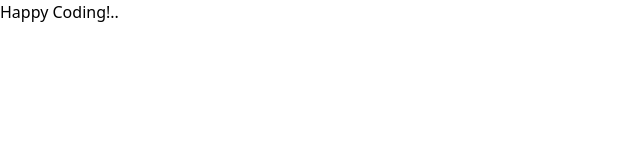
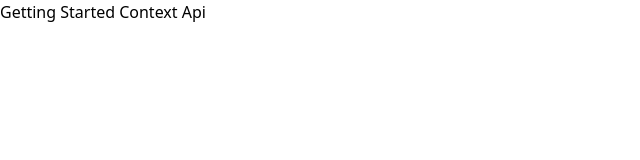
Before and after one commit to ayesharashid11/Code-with-React, a React (Vite) app: page / in a window 1280 px wide. Shown: the top 160 px of the page, without its empty margins (0-640 px from the left). Built offline with nearby package versions, Linux system fonts and the light colour scheme.

Commit message:
Starting with Context Api.....

```diff
--- a/src/App.jsx
+++ b/src/App.jsx
@@ -4,7 +4,8 @@ import './App.css'
 function App() {
 
   return (
- <> <h2 className='text-2xl text-emerald-700 flex justify-center' >Happy Coding!..</h2>
+ <> <h2 className='text-2xl text-emerald-700 flex justify-center' >
+ Getting Started Context Api </h2>
  </>
   )
 }
```
